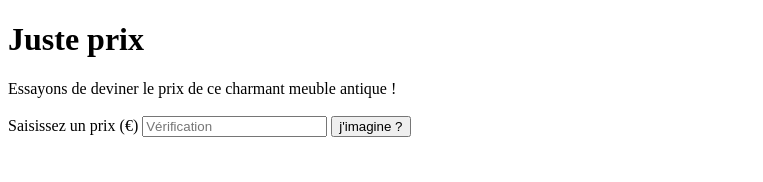
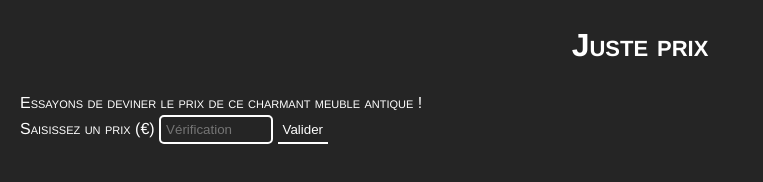
Before and after one commit to y-lepors/JustePrix, a plain HTML site: page index.html in a window 1280 px wide. Shown: the whole page, without its empty margins (0-763 px from the left). Drawn offline with Linux system fonts and the light colour scheme.

Commit message:
add style.css and fix button

```diff
--- a/index.html
+++ b/index.html
@@ -1,25 +1,36 @@
 <!DOCTYPE html>
 <html lang="fr">
   <head>
-    <meta charset="UTF-8">
-    <meta http-equiv="X-UA-Compatible" content="IE=edge">
-    <meta name="viewport" content="width=device-width, initial-scale=1.0">
+    <meta charset="UTF-8" />
+    <meta http-equiv="X-UA-Compatible" content="IE=edge" />
+    <meta name="viewport" content="width=device-width, initial-scale=1.0" />
     <title>Juste Prix</title>
-    <script src="../../justePrix/script.js"></script>
-    <link rel="stylesheet" href="style.css">
+    <script src="./script.js"></script>
+    <link rel="stylesheet" href="style.css" />
   </head>
   <body>
     <header>
       <h1>Juste prix</h1>
     </header>
     <main>
+      <!-- <div class="parRoue">
+        <div id="roue">
+        </div>
+      </div> -->
+
+      <div class="parInterract">
         <div id="produit"></div>
-    <br>
         <label for="prix">Saisissez un prix (€)</label>
-    <input id="prix" type="number" pattern="[0-9]+" placeholder="Vérification">
-    <button id="verif"></button>
+        <input
+          id="prix"
+          type="number"
+          pattern="[0-9]+"
+          placeholder="Vérification"
+        />
+        <button id="verif">Valider</button>
 
         <div id="result"></div>
+      </div>
     </main>
   </body>
 </html>
--- a/script.js
+++ b/script.js
@@ -6,7 +6,8 @@ window.addEventListener("DOMContentLoaded", () => {
         {name: 'tableau', price: 500},
         {name: 'tabouret', price: 100},
         {name: 'lit', price: 1000},
-        {name: 'meuble antique', price: 2000}
+        {name: 'meuble antique', price: 2000},
+        {name: 'humain', price: 1}
     ]
 
     const prixAGuess = obj[selectedObject].price;
@@ -16,13 +17,7 @@ window.addEventListener("DOMContentLoaded", () => {
     const divResult = document.getElementById("result")
     const btnValide = document.getElementById("verif")
 
-    const buttonPhrases = [
-        "peut-être ?", "Laurent ?", "je pense ?", "j'imagine ?", "j'espère ?", ", non ?", "alors ?"
-    ]
-
     function HigherOrLower(price) {
-        // console.log("prix:", price)
-        console.log(prixAGuess > price)
         if (prixAGuess > price) {
             divResult.innerHTML = "C'est plus" // true si supérieur
         } else if (prixAGuess < price) {
@@ -34,48 +29,19 @@ window.addEventListener("DOMContentLoaded", () => {
     }
 
     function init() {
-        divProduit.innerHTML = "Essayons de deviner le prix de ce charmant "
-        divProduit.innerHTML += obj[selectedObject].name
-        divProduit.innerHTML += " !"
-        btnValide.innerHTML = buttonPhrases[Math.floor(Math.random() * buttonPhrases.length)]
+        divProduit.innerHTML = "Essayons de deviner le prix de ce charmant " + obj[selectedObject].name + " !"
+        for(let i = 0; i < obj.length; i++) {
+            let div = document.createElement("div");
+            div.innerHTML = obj[i].name;
+            document.getElementById("roue").appendChild(div);
+        }
     }
 
     function Guess() {
-        let price = inputBox.value
-        UpdateColorInput(price)
-        HigherOrLower(price)
-    }
-
-    function UpdateColorInput(price) {
-        let decalage = Math.abs(1 - Math.abs(price / prixAGuess))
-        console.log("decalage:", decalage)
-        let couleur
-        switch (true) {
-            case decalage < 0.05:
-                couleur = "green"
-                break
-            case decalage < 0.1:
-                couleur = "lightgreen"
-                break
-            case decalage < 0.25:
-                couleur = "yellow"
-                break
-            case decalage < 0.5:
-                couleur = "orange"
-                break
-            default:
-                couleur = "red"
-                break
-        }
-        inputBox.style.borderColor = couleur
-        btnValide.innerHTML = buttonPhrases[Math.floor(Math.random() * buttonPhrases.length)]
+        HigherOrLower(inputBox.value)
     }
 
     function enterGuess() {
-        inputBox.classList.add("animationZoom")
-        setTimeout(() => {
-            inputBox.classList.remove("animationZoom")
-        }, 1000)
         Guess()
         inputBox.placeholder = inputBox.value
         inputBox.value = ""
--- /dev/null
+++ b/style.css
@@ -0,0 +1,93 @@
+body {
+    --couleurFond: #252525;
+    background-color: var(--couleurFond);
+    color: white;
+    font-family: "Helvetica Neue", Helvetica, Arial, sans-serif;
+    line-height: 1.5;
+    margin: 20px;
+    font-variant: small-caps;
+}
+
+h1{
+    width: 100%;
+    display: flex;
+    align-items: center;
+    justify-content: center;
+}
+
+input, button {
+    padding: 5px;
+    color: white;
+}
+
+input {
+    width: 100px;
+    background: none;
+    border: 2px solid white;
+    border-radius: 5px;
+}
+
+button {
+    background-color: var(--couleurFond);
+    cursor: pointer;
+    text-align: start;
+    border: none;
+    border-bottom: 2px solid white;
+}
+
+input:focus {
+    outline: none;
+}
+
+/* .parRoue{
+    display: flex;
+    width: 100%;
+    justify-content: center;
+    align-items: center;
+}
+
+#roue{
+    width: 50vh;
+    height: 50vh;
+    background-color: transparent;
+    border-radius: 50rem;
+    overflow: hidden;
+
+    display: flex;
+    align-items: center;
+    justify-content: center;
+    flex-wrap: wrap;
+}
+
+#roue div{
+    width: calc(40% - 2px);
+    height: calc(40% - 2px);
+    border: 1px solid black;
+    background-color: blue;
+    display: flex;
+}
+
+#roue div:nth-child(1){
+    background-color: red;
+    transform: rotate(0rad);
+}
+
+#roue div:nth-child(2){
+    background-color: green;
+    transform: rotate(2rad);
+}
+
+#roue div:nth-child(3){
+    background-color: yellow;
+    transform: rotate(4rad);
+}
+
+#roue div:nth-child(4){
+    background-color: blue;
+    transform: rotate(6rad);
+}
+
+#roue div:nth-child(5){
+    background-color: purple;
+    transform: rotate(8rad);
+} */
```
Lines whose indentation alone changed are shown as unchanged.
